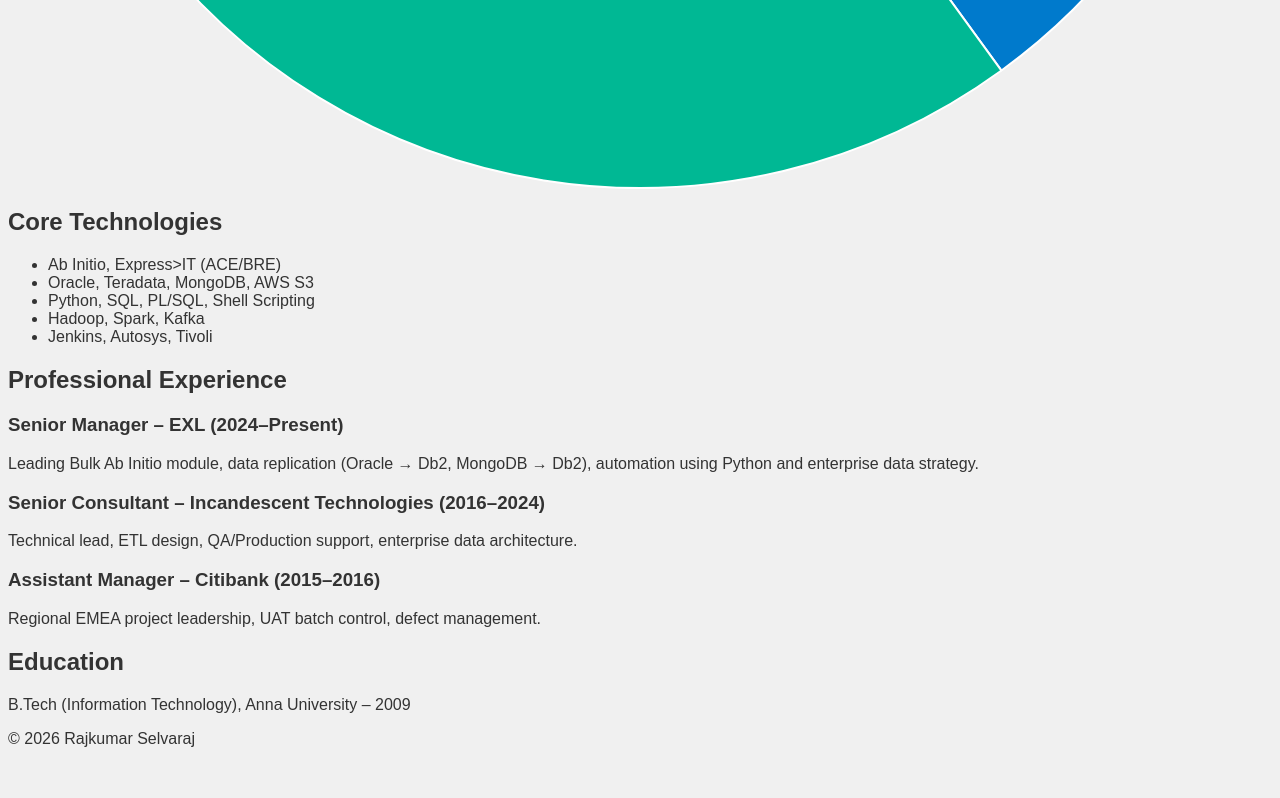
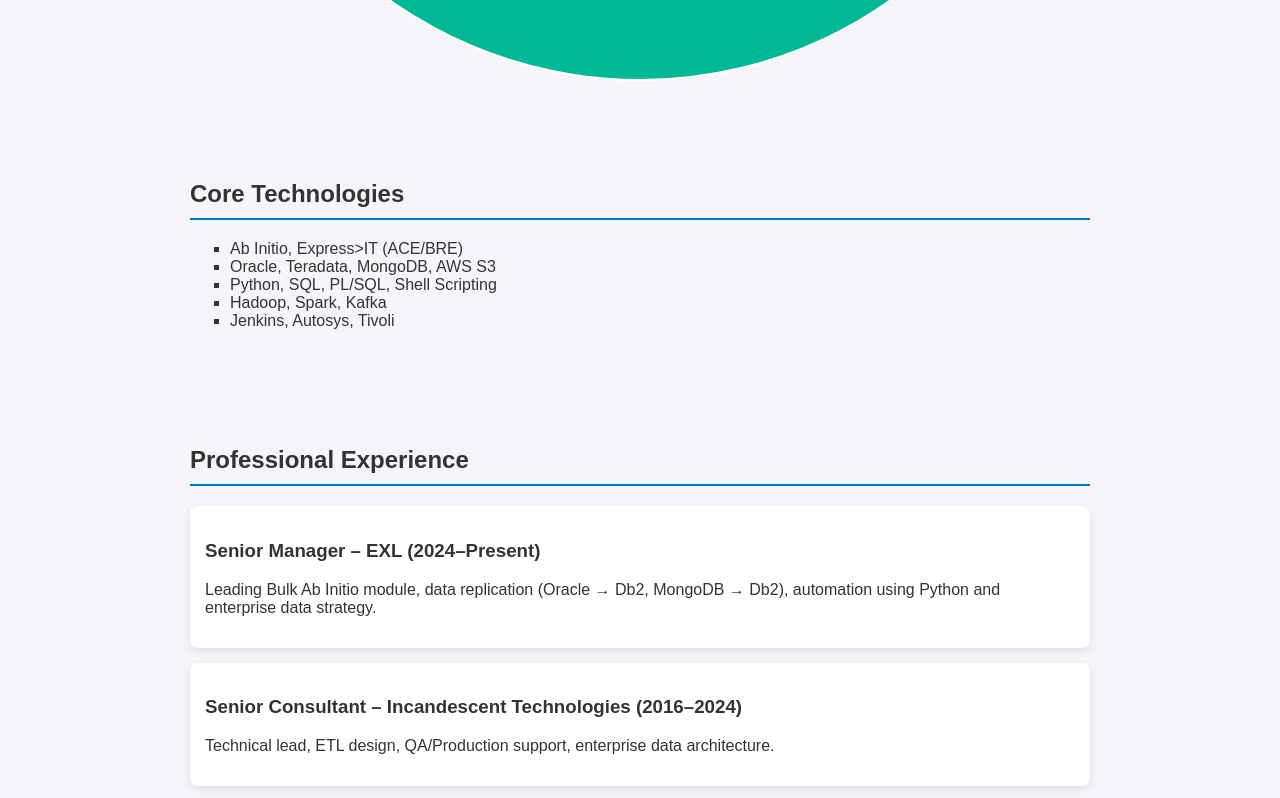
Before and after one commit to Rajkumar-Selvaraj-Py/rajkumar-portfolio, a plain HTML site: page index.html in a window 1280 px wide. Shown: the part 1380-2178 px from the top of the page. Before the commit the page ends 2144 px from the top, so only its background shows below. Drawn offline with nearby package versions, Linux system fonts and the light colour scheme.

Commit message:
Revise styles in style.css for better layout
Refactor CSS styles for layout and design improvements.

```diff
--- a/style.css
+++ b/style.css
@@ -1,69 +1,43 @@
-.container {
-  display: flex;
-  flex-direction: column;
-  align-items: center;
-  justify-content: center;
+body {
+    font-family: Arial, sans-serif;
+    margin: 0;
+    background: #f4f6f9;
+    color: #333;
 }
 
-.toggle {
-  cursor: pointer;
-  padding: 10px 20px;
-  background-color: #007BFF;
-  color: white;
-  border: none;
-  border-radius: 5px;
-  transition: background-color 0.3s;
+header {
+    background: #0a192f;
+    color: white;
+    text-align: center;
+    padding: 40px 20px;
 }
 
-.toggle:hover {
-  background-color: #0056b3;
+section {
+    padding: 40px 20px;
+    max-width: 900px;
+    margin: auto;
 }
 
-body {
-  background-color: #f0f0f0;
-  color: #333;
-  font-family: 'Arial', sans-serif;
-  transition: background-color 0.3s, color 0.3s;
+h2 {
+    border-bottom: 2px solid #007acc;
+    padding-bottom: 10px;
 }
 
-.dark-mode {
-  background-color: #181818;
-  color: #f0f0f0;
+ul {
+    list-style-type: square;
 }
 
-.pie-chart {
-  max-width: 350px;
-  margin: 20px auto;
+.job {
+    background: white;
+    padding: 15px;
+    margin-top: 15px;
+    border-radius: 8px;
+    box-shadow: 0 3px 8px rgba(0,0,0,0.1);
 }
 
-.metrics {
-  display: grid;
-  grid-template-columns: repeat(3, 1fr);
-  gap: 20px;
-  margin: 20px 0;
+footer {
+    text-align: center;
+    padding: 20px;
+    background: #0a192f;
+    color: white;
 }
-
-.metric {
-  background: rgba(255, 255, 255, 0.1);
-  backdrop-filter: blur(10px);
-  border-radius: 10px;
-  padding: 20px;
-  box-shadow: 0 4px 8px rgba(0, 0, 0, 0.2);
-  transition: transform 0.3s;
-}
-
-.metric:hover {
-  transform: scale(1.05);
-}
-
-.gradient-text {
-  background: linear-gradient(to right, #ff7e5f, #feb47b);
-  -webkit-background-clip: text;
-  -webkit-text-fill-color: transparent;
-}
-
-@media (max-width: 768px) {
-  .metrics {
-    grid-template-columns: 1fr;
-  }
-}
```
